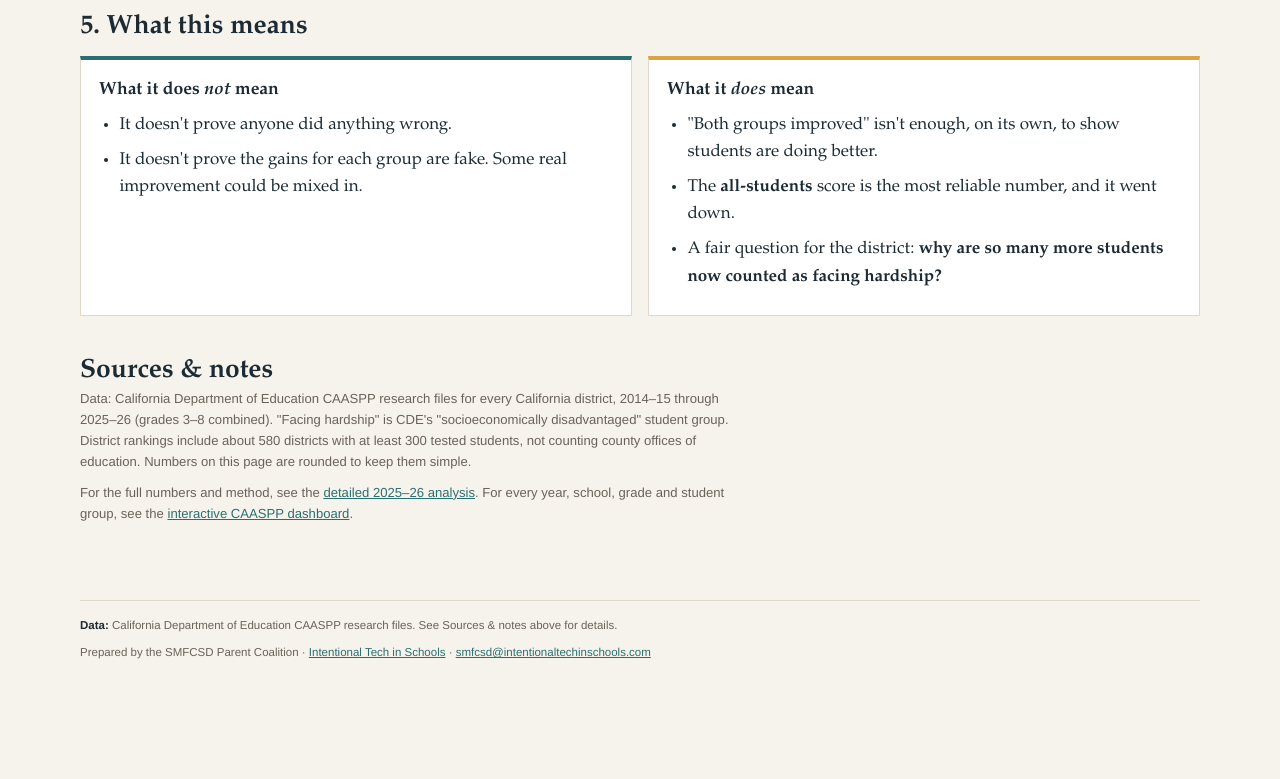
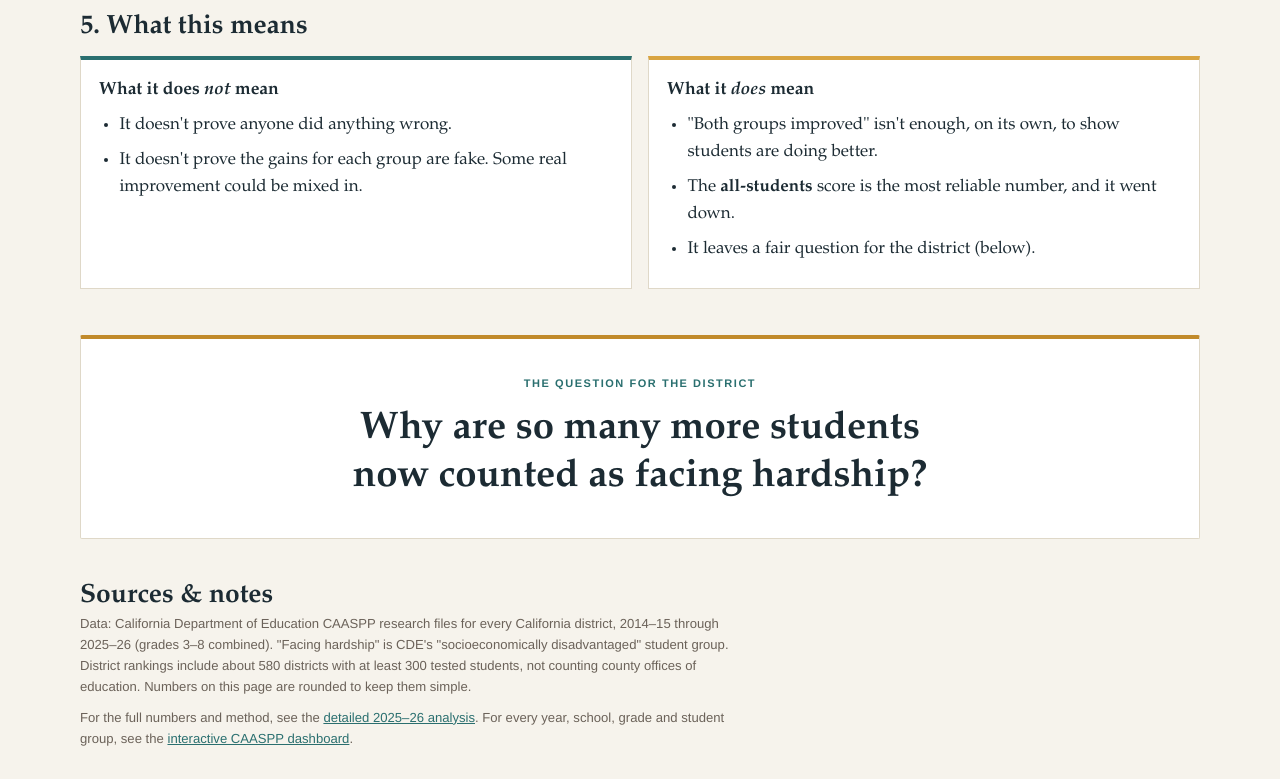
Before and after one commit to aatwal/intentional_tech, a Flask app: template caaspp_ai_dashboard/templates/reclassification-explained.html in a window 1280 px wide. Shown: the part 3014-3793 px from the top of the page. Before the commit the page ends 3673 px from the top, so only its background shows below. Run offline with Flask 3, Linux system fonts and the light colour scheme; the template is opened without the code that fills it, so the values that code supplies are empty; parts of the project's set-up code (start-up, migrations or seed data) failed here and were passed over.

Commit message:
Put the closing question in its own card on the reclassification page
Co-Authored-By: Claude Opus 5.5 <noreply@anthropic.com>

```diff
--- a/caaspp_ai_dashboard/templates/reclassification-explained.html
+++ b/caaspp_ai_dashboard/templates/reclassification-explained.html
@@ -142,6 +142,25 @@
     max-width: 90ch;
   }
   .callout strong { color: var(--ink); }
+
+  /* ---------------- closing question ---------------- */
+  .big-question {
+    background: var(--panel);
+    border: 1px solid var(--line);
+    border-top: 4px solid var(--hardship);
+    border-radius: 2px;
+    padding: 36px 32px;
+    margin: 40px 0 8px;
+    text-align: center;
+  }
+  .big-question .eyebrow { margin-bottom: 14px; }
+  .big-question p {
+    font-size: clamp(1.6rem, 4vw, 2.4rem);
+    line-height: 1.25;
+    font-weight: 600;
+    max-width: 30ch;
+    margin: 0 auto;
+  }
 
   .notes { font-family: 'Helvetica Neue',Arial,sans-serif; font-size: 0.82rem; color: var(--muted); }
   .notes p { margin: 0 0 10px; }
@@ -401,10 +420,15 @@
         <ul>
           <li>"Both groups improved" isn't enough, on its own, to show students are doing better.</li>
           <li>The <strong>all-students</strong> score is the most reliable number, and it went down.</li>
-          <li>A fair question for the district: <strong>why are so many more students now counted as facing hardship?</strong></li>
+          <li>It leaves a fair question for the district (below).</li>
         </ul>
       </div>
     </div>
+  </section>
+
+  <section class="big-question" aria-label="The question for the district">
+    <div class="eyebrow">The question for the district</div>
+    <p>Why are so many more students now counted as facing hardship?</p>
   </section>
 
   <section class="section notes">
```
